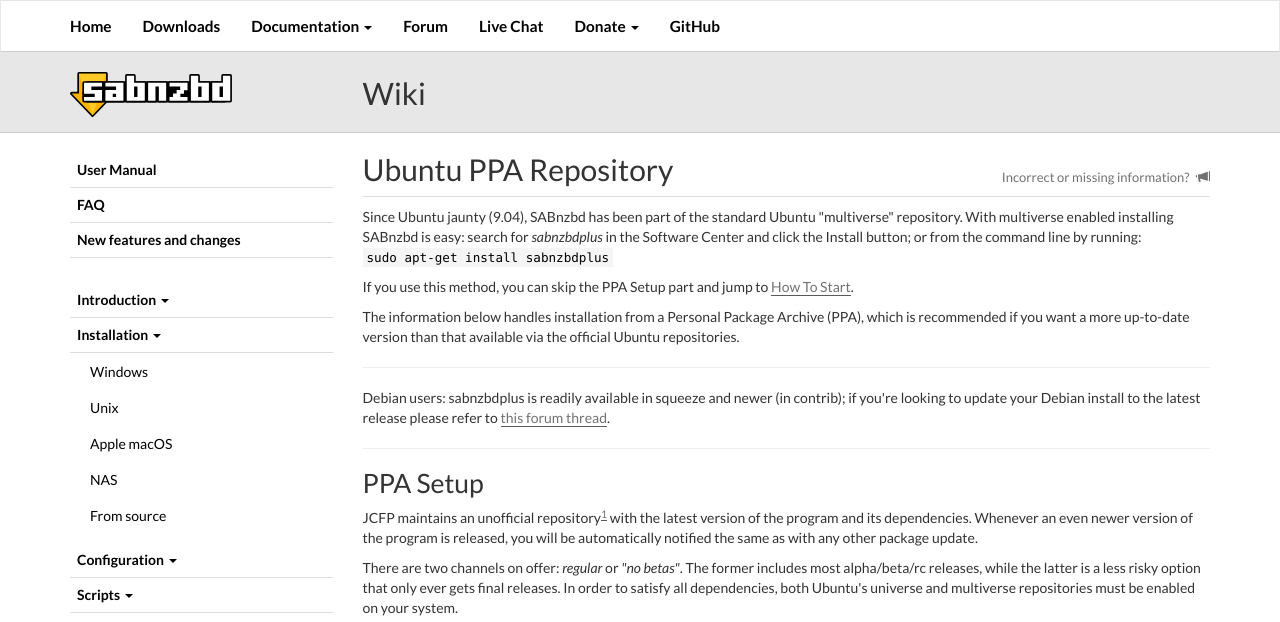
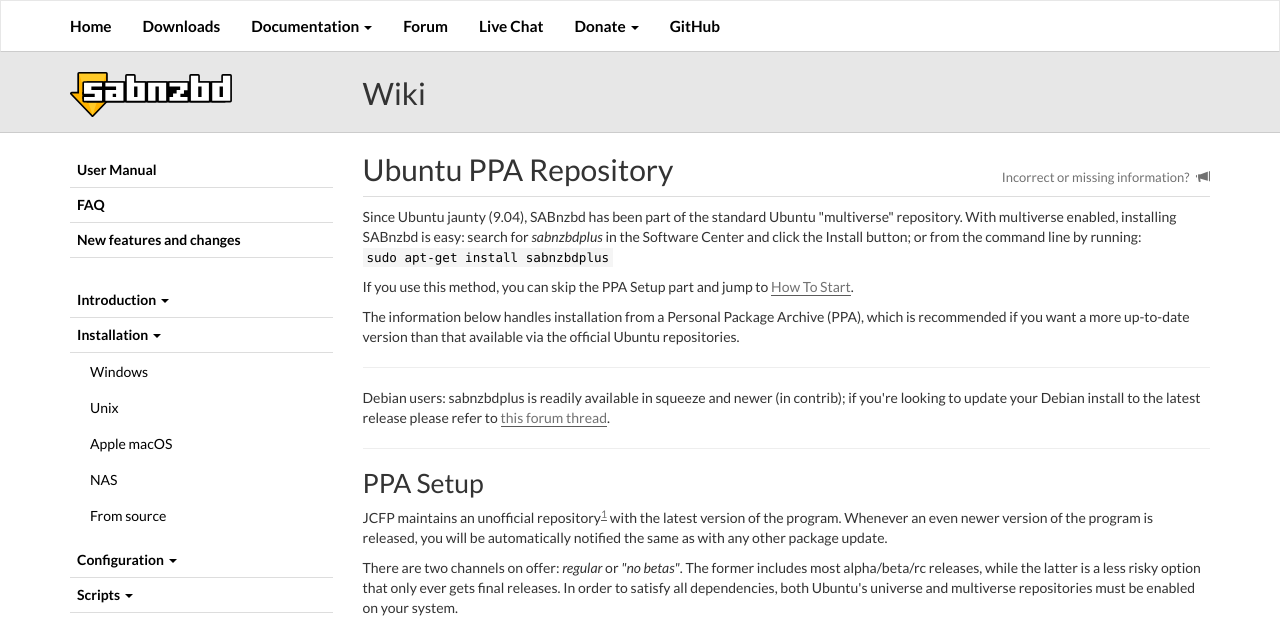
Before and after one commit to sabnzbd/sabnzbd.github.io, a Jekyll site: the page built from wiki/installation/install-ubuntu-repo.html, in a window 1280 px wide. Shown: the top 622 px of the page. Built offline with Jekyll 4.4.1, drawn with Linux system fonts in a browser that asks for light colours.

Commit message:
typos, dots and commas

```diff
--- a/wiki/installation/install-ubuntu-repo.html
+++ b/wiki/installation/install-ubuntu-repo.html
@@ -1,7 +1,7 @@
 ---
 title: Ubuntu PPA Repository
 ---
-<p>Since Ubuntu jaunty (9.04), SABnzbd has been part of the standard Ubuntu "multiverse" repository. With multiverse enabled installing SABnzbd is easy: search for <i>sabnzbdplus</i> in the Software Center and click the Install button; or from the command line by running: <code>sudo apt-get install sabnzbdplus</code></p>
+<p>Since Ubuntu jaunty (9.04), SABnzbd has been part of the standard Ubuntu "multiverse" repository. With multiverse enabled, installing SABnzbd is easy: search for <i>sabnzbdplus</i> in the Software Center and click the Install button; or from the command line by running: <code>sudo apt-get install sabnzbdplus</code></p>
 <p>If you use this method, you can skip the PPA Setup part and jump to <a id="tocref-1" href="#toc2">How To Start</a>.</p>
 <p>The information below handles installation from a Personal Package Archive (PPA), which is recommended if you want a more up-to-date version than that available via the official Ubuntu repositories.</p>
 
@@ -10,7 +10,7 @@
 
 <hr>
 <h1 id="toc0"><span>PPA Setup</span></h1>
-<p>JCFP maintains an unofficial repository<sup class="footnoteref"><a id="footnoteref-1" href="#footnote-1">1</a></sup> with the latest version of the program and its dependencies. Whenever an even newer version of the program is released, you will be automatically notified the same as with any other package update.</p>
+<p>JCFP maintains an unofficial repository<sup class="footnoteref"><a id="footnoteref-1" href="#footnote-1">1</a></sup> with the latest version of the program. Whenever an even newer version of the program is released, you will be automatically notified the same as with any other package update.</p>
 <p>There are two channels on offer: <i>regular</i> or <i>"no betas"</i>. The former includes most alpha/beta/rc releases, while the latter is a less risky option that only ever gets final releases. In order to satisfy all dependencies, both Ubuntu's universe and multiverse repositories must be enabled on your system.</p>
 
 <p>First, some preparation to make sure your system can handle extra repositories:</p>
```
